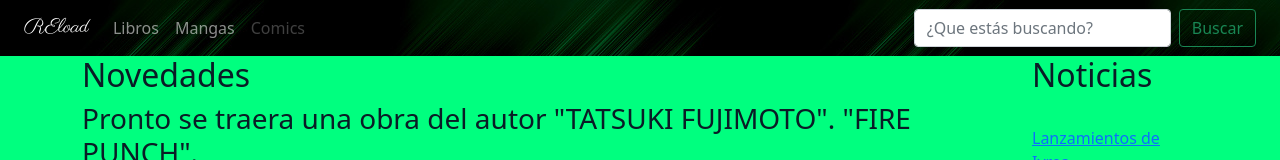
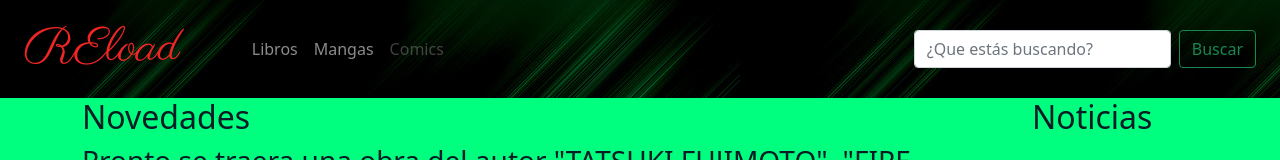
Before and after one commit to EstebanALucero/PF-LuceroEsteban, a plain HTML site: page index.html in a window 1280 px wide. Shown: the top 160 px of the page. Drawn offline with nearby package versions, Linux system fonts and the light colour scheme.

Commit message:
Se cambio el color y tamaño del nombre de la pagina en el nav

```diff
--- a/css/estilos.css
+++ b/css/estilos.css
@@ -9,7 +9,11 @@ header {
     background-image: url(../assets/images/Background/background.jpg);
 }
 .letra-mio {
+    text-decoration: none !important;
+    color: #F02624 !important;
     font-family: Parisienne;
+    font-size: 3rem;
+    margin-right: 4rem;
 }
 
 /* Index */
```
